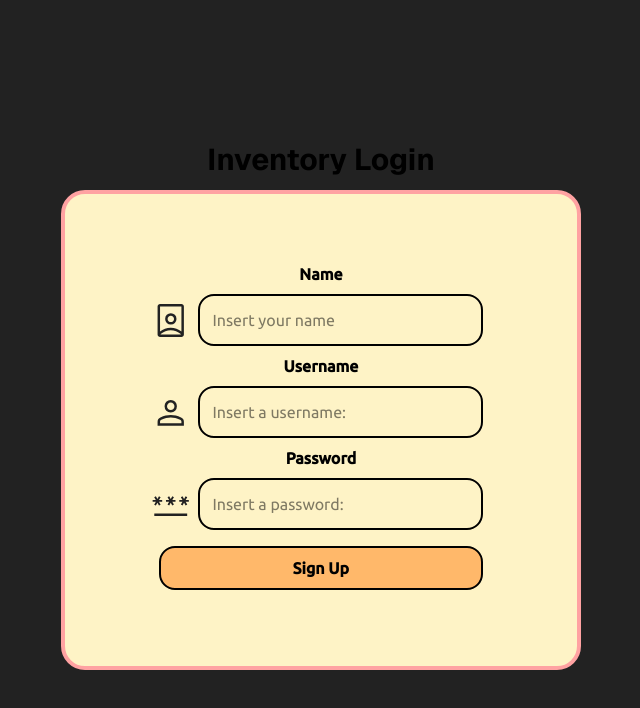
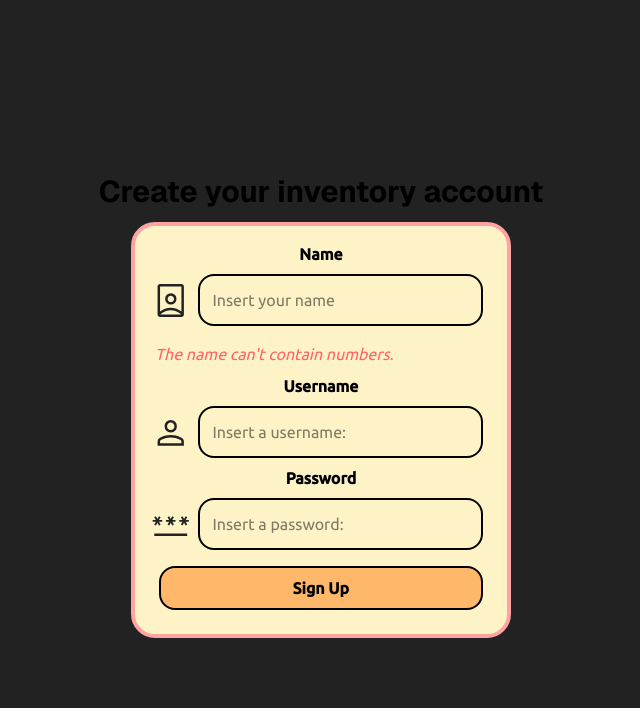
Before and after one commit to prgram769/inventoryTemplate, a Next.js app: page /singup in a window 1280 px wide. Both pictures are taken after typing "Sample", "Sample", "Sample123" into the empty fields and a click on the button "Sign Up". Shown: the top 708 px of the page, without its empty margins (319-959 px from the left). Built offline with nearby package versions, Linux system fonts and the light colour scheme.

Commit message:
validations realized and showed in sign up

```diff
--- a/src/app/(auth)/layout.tsx
+++ b/src/app/(auth)/layout.tsx
@@ -1,6 +1,6 @@
 export default function AuthLayout({ children }: { children: React.ReactNode; }) {
   const styles = {
-    container: "flex justify-center items-center min-h-screen m-0",
+    container: "flex flex-col justify-center items-center min-h-screen m-0",
   }
 
   return (
--- a/src/components/SingUp.tsx
+++ b/src/components/SingUp.tsx
@@ -6,6 +6,7 @@ import { Label } from "./ui/Label";
 import { Button } from "./ui/Button";
 import { actions } from "@/actions";
 import { useActionState } from "react";
+import { FormError } from "./ui/FormError";
 
 export type FormState = {
   fields: {
@@ -37,19 +38,17 @@ function SignUp() {
   const [formState, formAction] = useActionState(actions.auth.registerUserAction, INITIAL_STATE);
 
   const styles = {
-    divContainer: `${ubuntu.className} bg-amber-100 w-[95vw] h-[60vh] md:w-130 md:h-120 flex flex-col justify-center items-center rounded-3xl border-4 border-red-300 relative`,
+    divContainer: `${ubuntu.className} px-4 py-4 bg-amber-100 w-fit h-fit md:w-fit md:h-fit flex flex-col justify-center items-center rounded-3xl border-4 border-red-300 relative`,
     title: "text-2xl md:text-3xl font-bold m-3 text-center",
     span: "flex justify-center font-bold",
     internalDivs: "flex justify-center items-center mr-2 ml-2 md:m-0",
-    input: "w-full border-2 border px-3 py-3 m-2 rounded-2xl required",
+    input: "w-full border-2 border px-3 py-3 m-2 rounded-2xl",
     button: "rounded-2xl border-2 bg-orange-300 w-full m-2 px-2 py-2 font-bold"
   }
 
-  console.log(formState);
-
   return (
-    <div>
-      <h1 className={styles.title}>Inventory Login</h1>
+    <>
+      <h1 className={styles.title}>Create your inventory account</h1>
       <div className={styles.divContainer}>
         <form action={formAction}>
           <span className={styles.span}>
@@ -59,6 +58,7 @@ function SignUp() {
             <svg xmlns="http://www.w3.org/2000/svg" height="59px" viewBox="0 -960 960 960" width="48px" fill="#222"><path d="M480-242q-67 0-129 23.5T235-149v9h490v-9q-54-46-116-69.5T480-242Zm139.5-35.5Q685-253 740-211v-609H220v609q55-42 120.5-66.5T480-302q74 0 139.5 24.5ZM427-464q-23-23-23-55t23-55q23-23 55-23t55 23q23 23 23 55t-23 55q-23 23-55 23t-55-23ZM220-80q-24 0-42-18t-18-42v-680q0-24 18-42t42-18h520q24 0 42 18t18 42v680q0 24-18 42t-42 18H220Zm360-341q40-40 40-98t-40-98q-40-40-98-40t-98 40q-40 40-40 98t40 98q40 40 98 40t98-40Zm-100-98Z" /></svg>
             <Input id="nameInput" name="name" type="text" className={styles.input} placeholder="Insert your name" />
           </div>
+          <FormError error={formState.error?.name} />
           <span className={styles.span}>
             <Label htmlFor="usernameInput" children="Username" />
           </span>
@@ -66,6 +66,7 @@ function SignUp() {
             <svg xmlns="http://www.w3.org/2000/svg" height="59px" viewBox="0 -960 960 960" width="48px" fill="#222"><path d="M372-523q-42-42-42-108t42-108q42-42 108-42t108 42q42 42 42 108t-42 108q-42 42-108 42t-108-42ZM160-160v-94q0-38 19-65t49-41q67-30 128.5-45T480-420q62 0 123 15.5T731-360q31 14 50 41t19 65v94H160Zm60-60h520v-34q0-16-9.5-30.5T707-306q-64-31-117-42.5T480-360q-57 0-111 11.5T252-306q-14 7-23 21.5t-9 30.5v34Zm324.5-346.5Q570-592 570-631t-25.5-64.5Q519-721 480-721t-64.5 25.5Q390-670 390-631t25.5 64.5Q441-541 480-541t64.5-25.5ZM480-631Zm0 411Z" /></svg>
             <Input id="usernameInput" name="username" type="text" className={styles.input} placeholder="Insert a username:" />
           </div>
+          <FormError error={formState.error?.username} />
           <span className={styles.span}>
             <Label htmlFor="passwordInput" children="Password" />
           </span>
@@ -73,12 +74,13 @@ function SignUp() {
             <svg xmlns="http://www.w3.org/2000/svg" height="59px" viewBox="0 -960 960 960" width="48px" fill="#222"><path d="M80-200v-61h800v61H80Zm38-254-40-22 40-68H40v-45h78l-40-68 40-22 38 67 38-67 40 22-40 68h78v45h-78l40 68-40 22-38-67-38 67Zm324 0-40-24 40-68h-78v-45h78l-40-68 40-22 38 67 38-67 40 22-40 68h78v45h-78l40 68-40 24-38-67-38 67Zm324 0-40-24 40-68h-78v-45h78l-40-68 40-22 38 67 38-67 40 22-40 68h78v45h-78l40 68-40 24-38-67-38 67Z" /></svg>
             <Input id="passwordInput" name="password" type="password" className={styles.input} placeholder="Insert a password:" />
           </div>
+            <FormError error={formState.error?.password} />
           <div className={styles.internalDivs}>
             <Button className={styles.button} type="submit" children="Sign Up" />
           </div>
         </form>
       </div>
-    </div>
+    </>
   )
 }
 
--- a/src/components/ui/FormError.tsx
+++ b/src/components/ui/FormError.tsx
@@ -1,5 +1,11 @@
-function FormError() {
+function FormError({ error }: { error?: string[] }) {
+  if (error) {
+    return error.map((err, index) => (
+      <div key={index} className="text-red-400 italic m-1 py-1">{err}</div>
+    ));
+  }
 
+  return;
 }
 
 export { FormError }
--- a/src/validations/auth.ts
+++ b/src/validations/auth.ts
@@ -3,7 +3,8 @@ import * as z from "zod";
 export const Form = z.object({
   name: z
   .string()
-  .regex(/^[a-z]+$/, "The name doesn't contain numbers."),
+  .min(1, "The name must be at least 1 characters")
+  .regex(/^[a-z]+$/, "The name can't contain numbers."),
   username: z
   .string()
   .min(3, "The username must be at least 3 characters")
@@ -11,4 +12,5 @@ export const Form = z.object({
   password: z
   .string()
   .min(6, "The password must be at least 6 characters")
+  .max(100, "The password must be less than 100 characters")
 });
```
